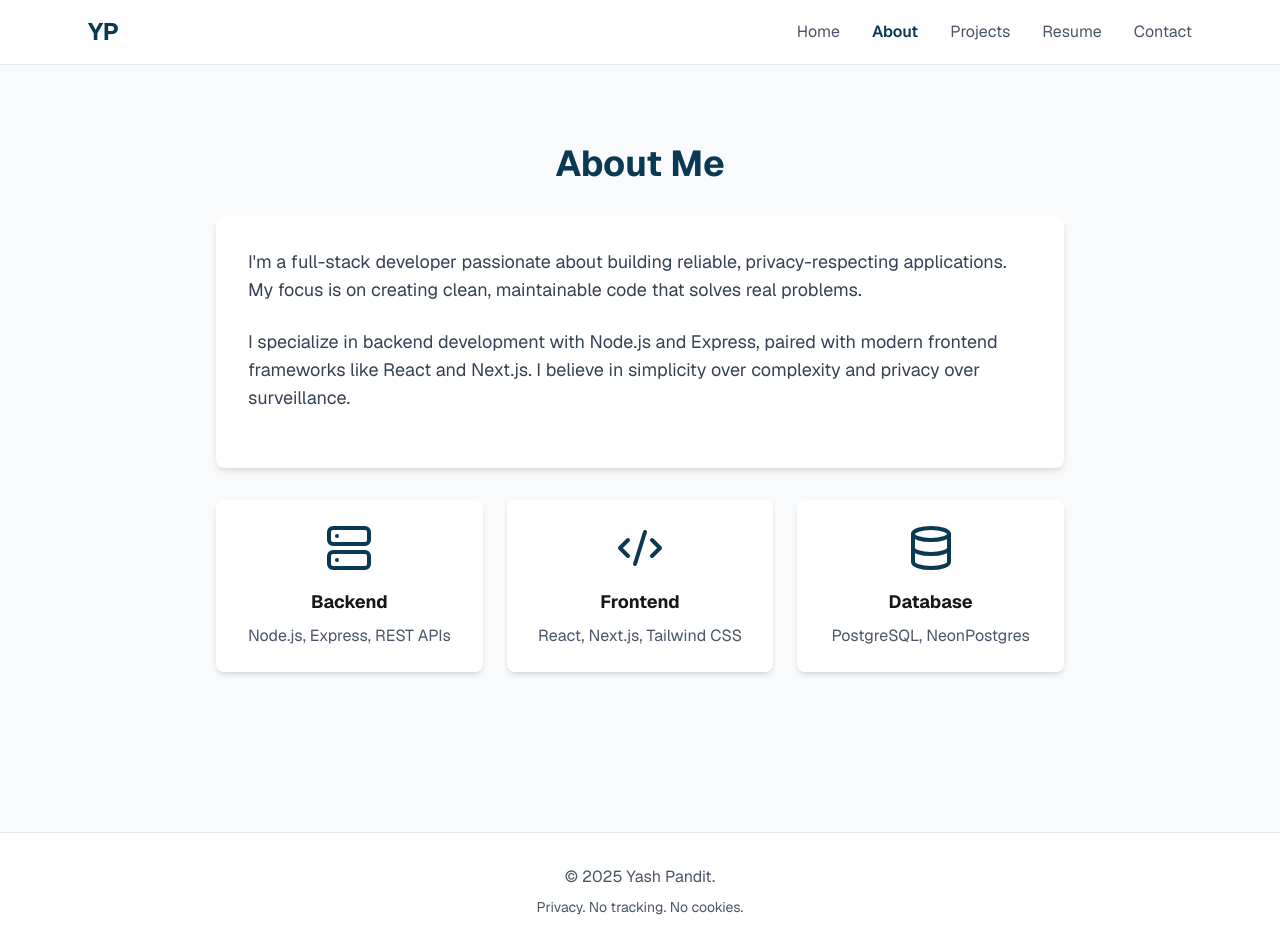
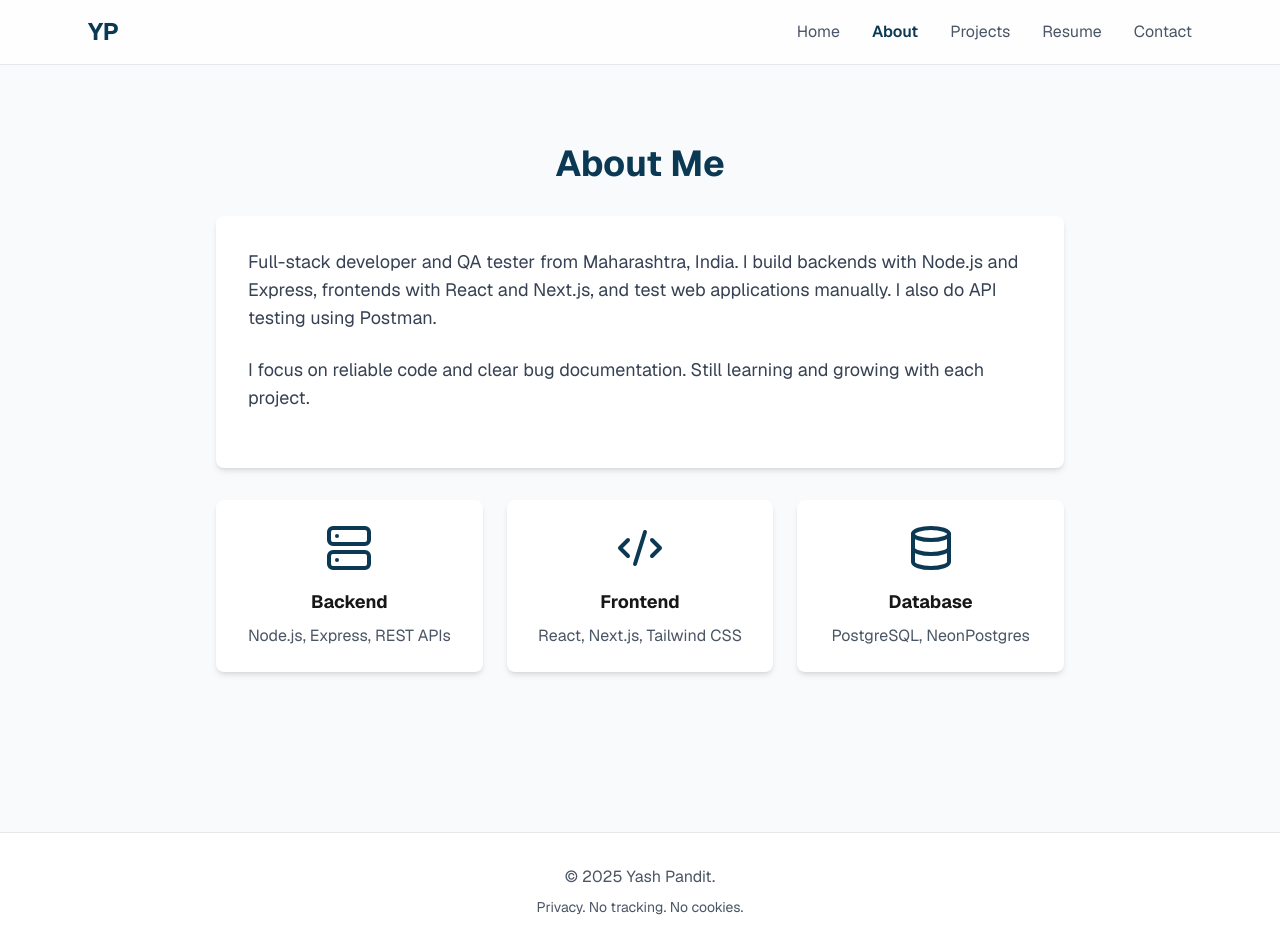
Before and after one commit to k1ndessforever/portfolio, a Next.js app: page / in a window 1280 px wide. Both pictures are taken after a click on the button "About". Built offline with nearby package versions, Linux system fonts and the light colour scheme.

Commit message:
Update page.tsx

```diff
--- a/app/page.tsx
+++ b/app/page.tsx
@@ -199,13 +199,14 @@ const AboutPage = () => (
 
     <motion.div {...fadeInUp} className="bg-white p-8 rounded-lg shadow-md mb-8">
       <p className="text-lg text-gray-700 mb-6">
-        I'm a full-stack developer passionate about building reliable, privacy-respecting applications.
-        My focus is on creating clean, maintainable code that solves real problems.
+       Full-stack developer and QA tester from Maharashtra, India.
+
+I build backends with Node.js and Express, frontends with React and Next.js, and test web applications manually. I also do API testing using Postman.
+
       </p>
 
       <p className="text-lg text-gray-700 mb-6">
-        I specialize in backend development with Node.js and Express, paired with modern frontend
-        frameworks like React and Next.js. I believe in simplicity over complexity and privacy over surveillance.
+      I focus on reliable code and clear bug documentation. Still learning and growing with each project.
       </p>
     </motion.div>
 
```
